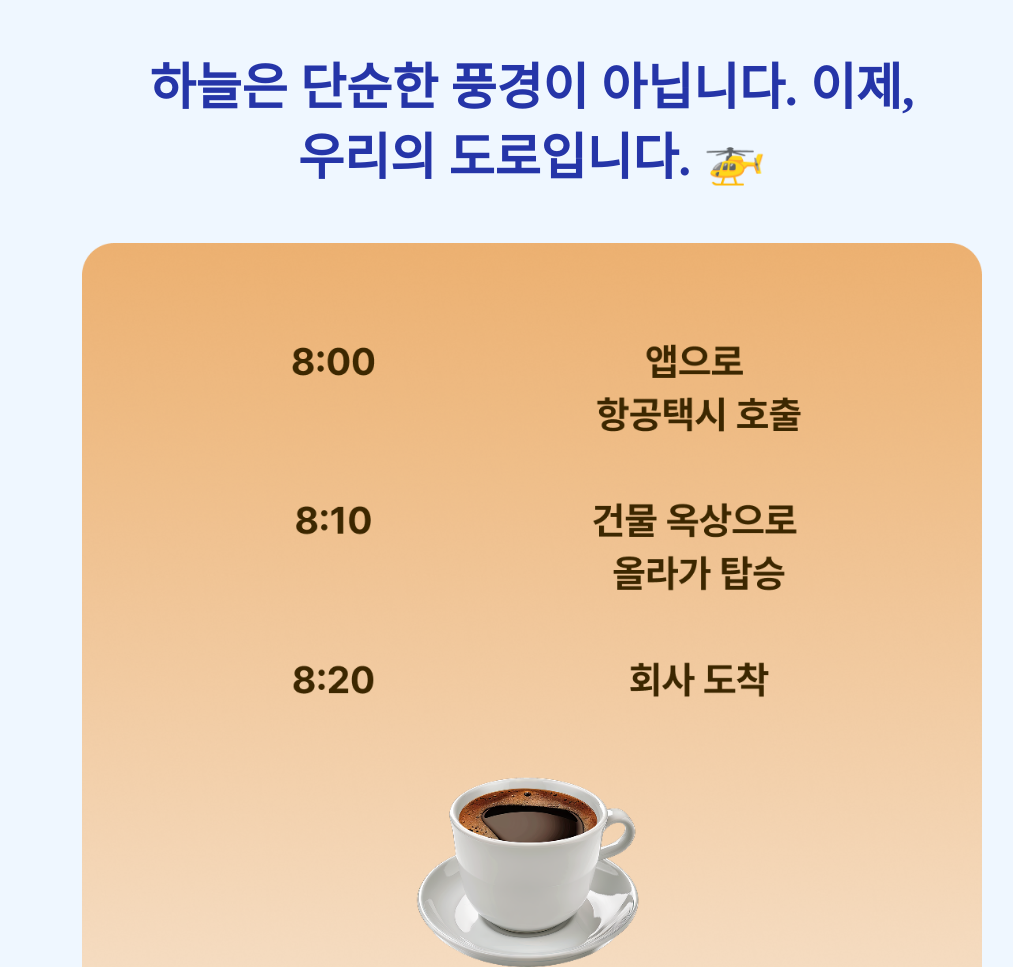
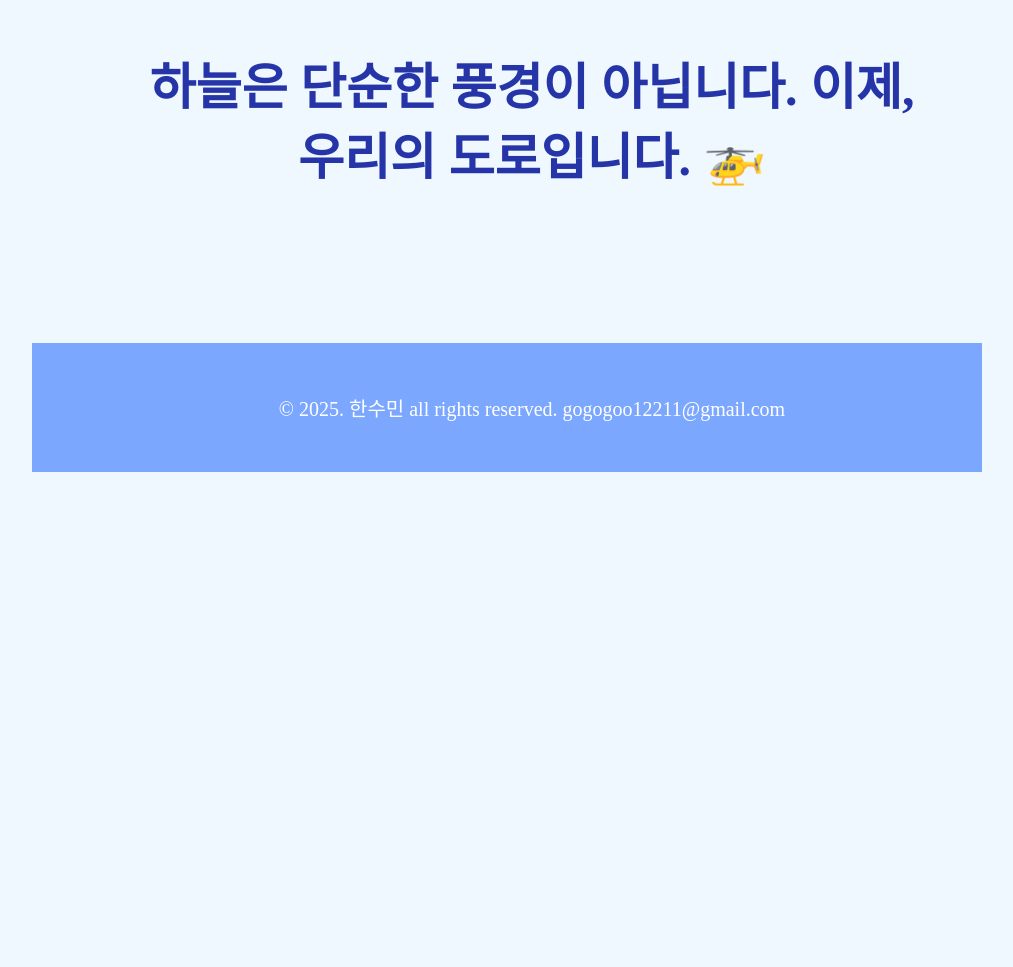
Before and after one commit to sumin012/dimidifinal, a plain HTML site: page index.html in a window 1280 px wide. Shown: the part 7769-8736 px from the top of the page, without its empty margins (158-1171 px from the left). After the commit the page ends 8449 px from the top, so only its background shows below. Drawn offline with Linux system fonts and the light colour scheme.

Commit message:
Update index.html

```diff
--- a/index.html
+++ b/index.html
@@ -55,7 +55,6 @@
      <section class="a5">
                 <div class="wrap">
                 <h3>하늘은 단순한 풍경이 아닙니다. 이제, 우리의 도로입니다. 🚁</h3>
-                <img src="./img/5.jpg" class="img">
         </section>
 
         <footer>© 2025. 한수민 all rights reserved. gogogoo12211@gmail.com</footer>
```
